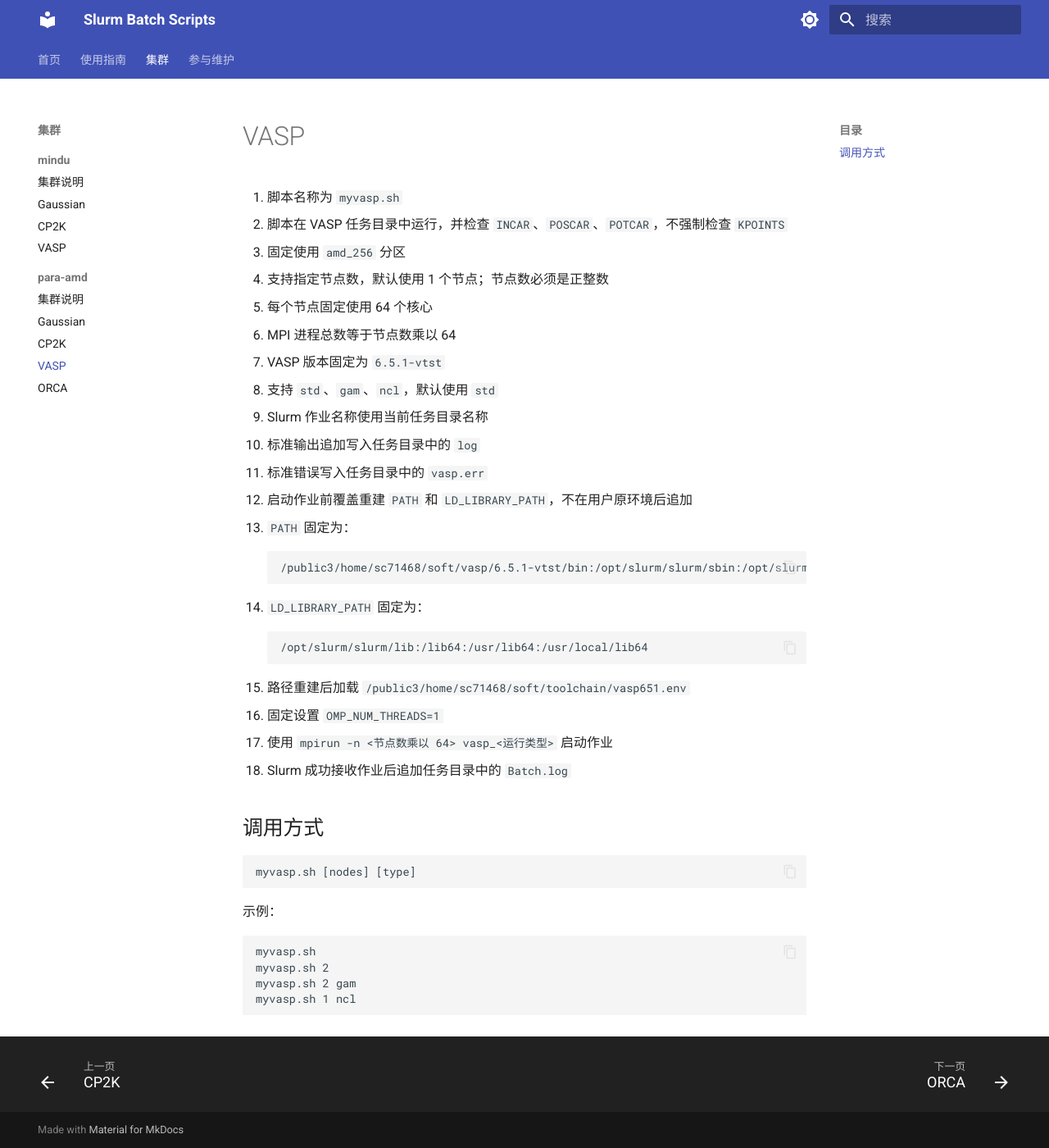
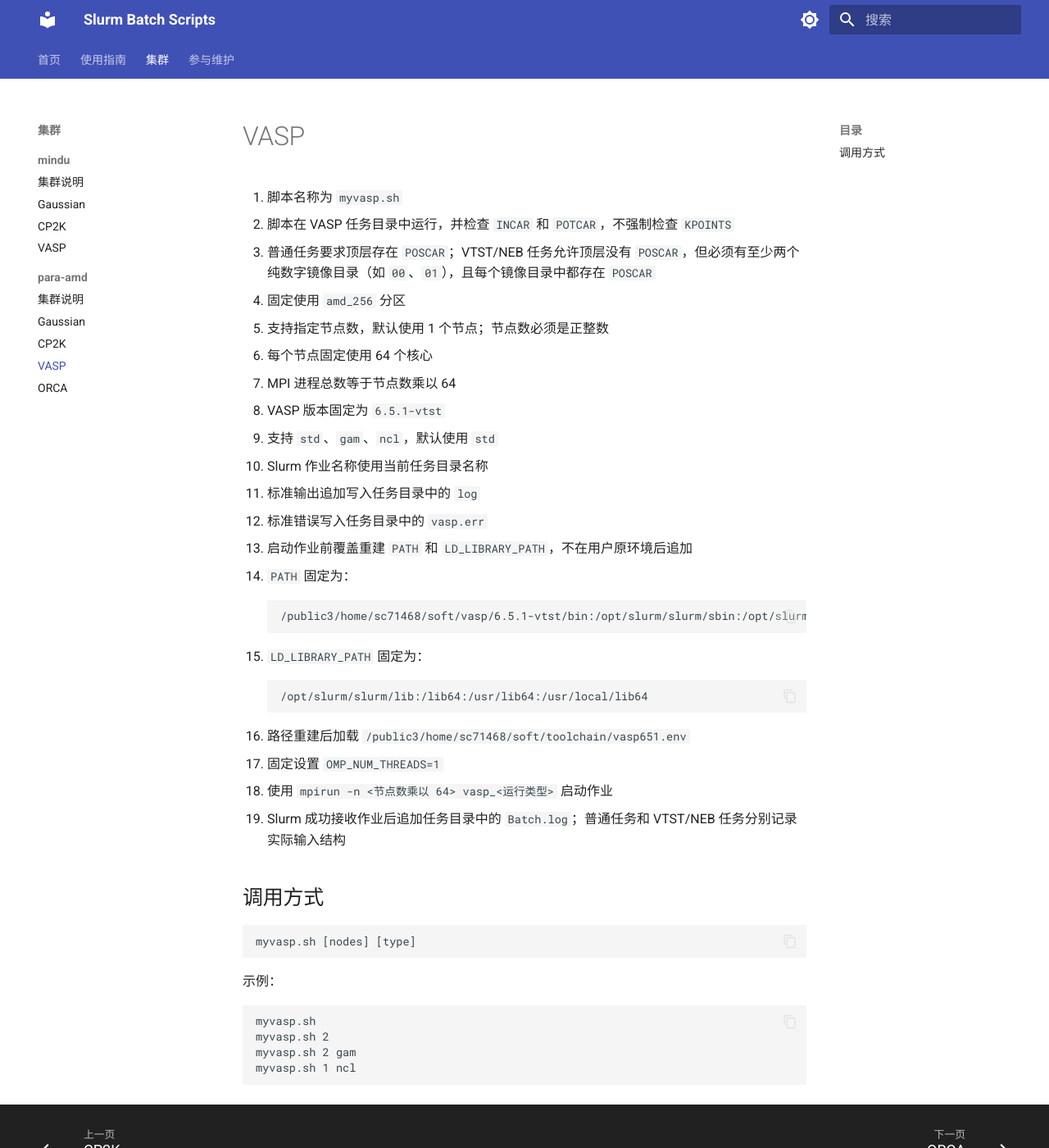
Before and after one commit to wxia529/slurm-batch-scripts, an MkDocs documentation site: the page built from docs/clusters/para-amd/vasp.md, in a window 1280 px wide and 1400 px high. Shown: the whole window at 82% size. Built offline with MkDocs 1.6.1 and Material for MkDocs 9.7.7, drawn with Linux system fonts in a browser that asks for light colours.

Commit message:
feat: support VTST image directories

````diff
--- a/docs/clusters/para-amd/vasp.md
+++ b/docs/clusters/para-amd/vasp.md
@@ -1,33 +1,34 @@
 # VASP
 
 1. 脚本名称为 `myvasp.sh`
-2. 脚本在 VASP 任务目录中运行，并检查 `INCAR`、`POSCAR`、`POTCAR`，不强制检查 `KPOINTS`
-3. 固定使用 `amd_256` 分区
-4. 支持指定节点数，默认使用 1 个节点；节点数必须是正整数
-5. 每个节点固定使用 64 个核心
-6. MPI 进程总数等于节点数乘以 64
-7. VASP 版本固定为 `6.5.1-vtst`
-8. 支持 `std`、`gam`、`ncl`，默认使用 `std`
-9. Slurm 作业名称使用当前任务目录名称
-10. 标准输出追加写入任务目录中的 `log`
-11. 标准错误写入任务目录中的 `vasp.err`
-12. 启动作业前覆盖重建 `PATH` 和 `LD_LIBRARY_PATH`，不在用户原环境后追加
-13. `PATH` 固定为：
+2. 脚本在 VASP 任务目录中运行，并检查 `INCAR` 和 `POTCAR`，不强制检查 `KPOINTS`
+3. 普通任务要求顶层存在 `POSCAR`；VTST/NEB 任务允许顶层没有 `POSCAR`，但必须有至少两个纯数字镜像目录（如 `00`、`01`），且每个镜像目录中都存在 `POSCAR`
+4. 固定使用 `amd_256` 分区
+5. 支持指定节点数，默认使用 1 个节点；节点数必须是正整数
+6. 每个节点固定使用 64 个核心
+7. MPI 进程总数等于节点数乘以 64
+8. VASP 版本固定为 `6.5.1-vtst`
+9. 支持 `std`、`gam`、`ncl`，默认使用 `std`
+10. Slurm 作业名称使用当前任务目录名称
+11. 标准输出追加写入任务目录中的 `log`
+12. 标准错误写入任务目录中的 `vasp.err`
+13. 启动作业前覆盖重建 `PATH` 和 `LD_LIBRARY_PATH`，不在用户原环境后追加
+14. `PATH` 固定为：
 
     ```text
     /public3/home/sc71468/soft/vasp/6.5.1-vtst/bin:/opt/slurm/slurm/sbin:/opt/slurm/slurm/bin:/usr/local/bin:/usr/bin:/usr/local/sbin:/usr/sbin:/opt/ibutils/bin
     ```
 
-14. `LD_LIBRARY_PATH` 固定为：
+15. `LD_LIBRARY_PATH` 固定为：
 
     ```text
     /opt/slurm/slurm/lib:/lib64:/usr/lib64:/usr/local/lib64
     ```
 
-15. 路径重建后加载 `/public3/home/sc71468/soft/toolchain/vasp651.env`
-16. 固定设置 `OMP_NUM_THREADS=1`
-17. 使用 `mpirun -n <节点数乘以 64> vasp_<运行类型>` 启动作业
-18. Slurm 成功接收作业后追加任务目录中的 `Batch.log`
+16. 路径重建后加载 `/public3/home/sc71468/soft/toolchain/vasp651.env`
+17. 固定设置 `OMP_NUM_THREADS=1`
+18. 使用 `mpirun -n <节点数乘以 64> vasp_<运行类型>` 启动作业
+19. Slurm 成功接收作业后追加任务目录中的 `Batch.log`；普通任务和 VTST/NEB 任务分别记录实际输入结构
 
 ## 调用方式
 
````
Also changed, not shown: docs/clusters/mindu/vasp.md (+10 -9 lines), 2 other files.
